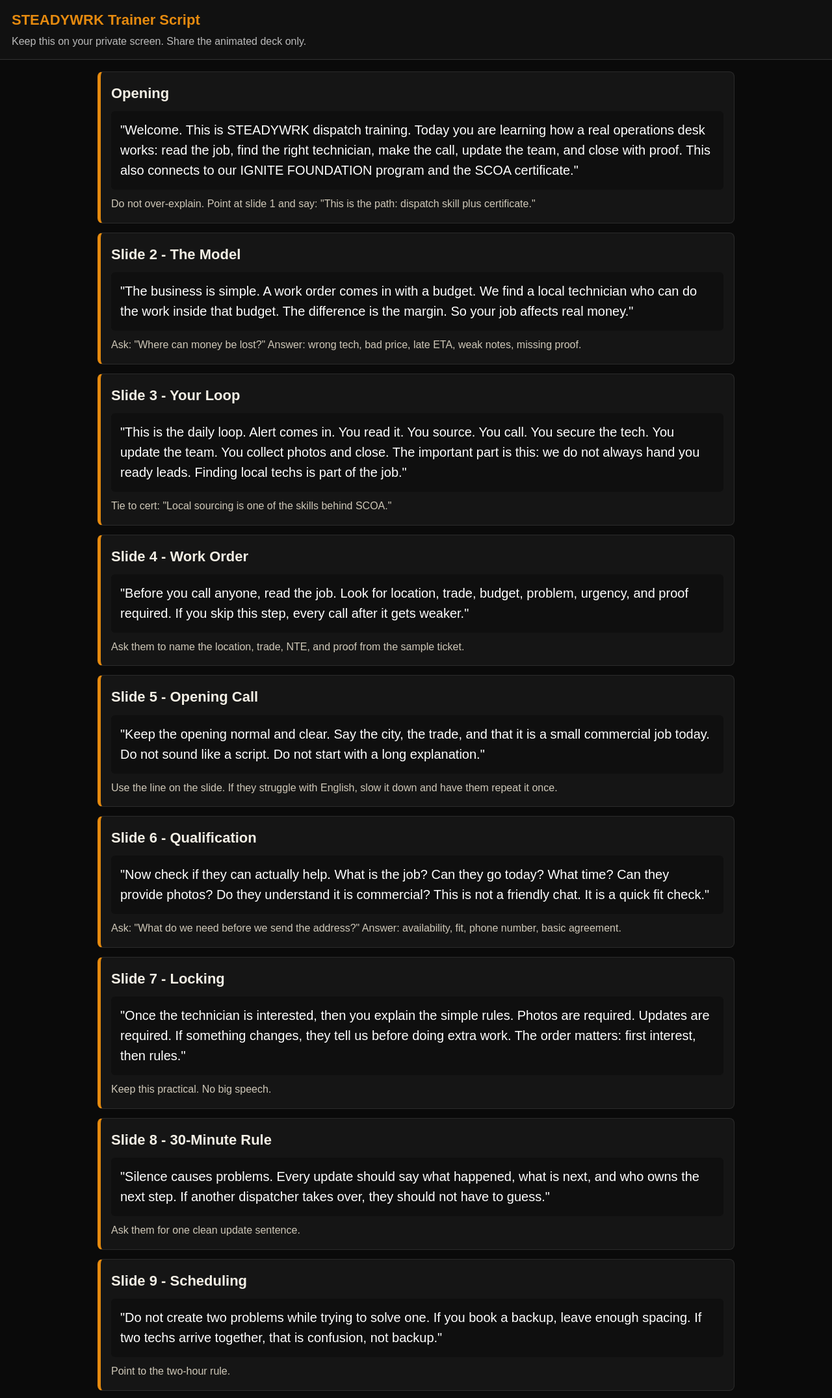
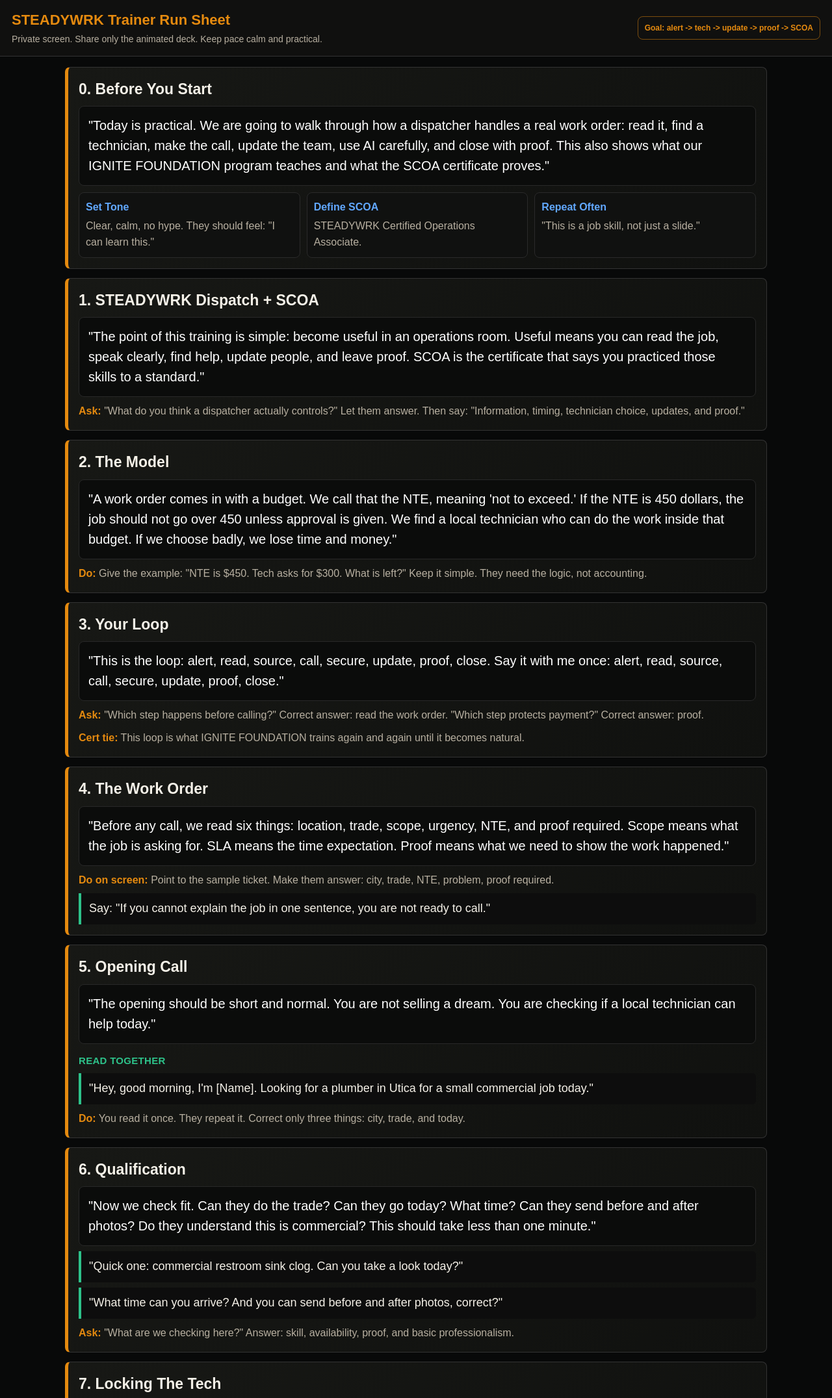
Before and after one commit to kimoalsalah/steadywrk-hub, a plain HTML site: page presenter-notes.html in a window 1280 px wide. Shown: the top 2152 px of the page at 65% size. Drawn offline with Linux system fonts and the light colour scheme.

Commit message:
Improve trainer script with practical run sheet

```diff
--- a/presenter-notes.html
+++ b/presenter-notes.html
@@ -3,113 +3,144 @@
 <head>
   <meta charset="UTF-8" />
   <meta name="viewport" content="width=device-width, initial-scale=1.0" />
-  <title>STEADYWRK Trainer Script - Simple</title>
+  <title>STEADYWRK Trainer Run Sheet</title>
   <style>
-    body { margin:0; background:#0a0a0a; color:#f3efe5; font-family:Arial, sans-serif; line-height:1.55; }
-    header { position:sticky; top:0; background:#111; border-bottom:1px solid #333; padding:14px 18px; z-index:5; }
-    h1 { margin:0; font-size:22px; color:#e58a0f; }
-    header p { margin:4px 0 0; color:#bbb; }
-    main { width:min(980px, calc(100% - 28px)); margin:18px auto 60px; display:grid; gap:14px; }
-    section { background:#151515; border:1px solid #2b2b2b; border-left:5px solid #e58a0f; border-radius:8px; padding:16px; }
-    h2 { margin:0 0 10px; font-size:22px; }
-    .say { font-size:20px; color:#fff; background:#0f0f0f; padding:14px; border-radius:6px; }
-    .do { color:#cfc8b8; margin-top:10px; }
-    b { color:#e58a0f; }
-    a { color:#e58a0f; }
+    :root { --bg:#080909; --card:#141512; --ink:#f5f1e8; --muted:#b8b0a1; --line:#333; --brand:#e58a0f; --green:#2dc28a; --blue:#61a8ff; }
+    * { box-sizing:border-box; }
+    body { margin:0; background:var(--bg); color:var(--ink); font-family:Arial, Helvetica, sans-serif; line-height:1.55; }
+    header { position:sticky; top:0; z-index:10; padding:14px 18px; background:#10100f; border-bottom:1px solid var(--line); display:flex; justify-content:space-between; gap:12px; align-items:center; }
+    h1 { margin:0; font-size:22px; color:var(--brand); }
+    header p { margin:2px 0 0; color:var(--muted); font-size:14px; }
+    .pill { border:1px solid rgba(229,138,15,.5); color:var(--brand); padding:8px 10px; border-radius:8px; font-weight:700; font-size:12px; white-space:nowrap; }
+    main { width:min(1080px, calc(100% - 28px)); margin:16px auto 80px; display:grid; gap:14px; }
+    section { background:linear-gradient(135deg,#171815,#10110f); border:1px solid var(--line); border-left:5px solid var(--brand); border-radius:8px; padding:16px; }
+    h2 { margin:0 0 8px; font-size:23px; }
+    h3 { margin:14px 0 6px; color:var(--green); font-size:15px; text-transform:uppercase; letter-spacing:.02em; }
+    .say { background:#0b0c0b; border:1px solid #282828; border-radius:8px; padding:14px; color:#fff; font-size:20px; }
+    .do, .ask, .note { margin-top:10px; color:var(--muted); font-size:16px; }
+    .ask b, .do b, .note b { color:var(--brand); }
+    .simple { display:grid; grid-template-columns:repeat(3,minmax(0,1fr)); gap:10px; margin-top:10px; }
+    .box { background:#101110; border:1px solid #2a2a2a; border-radius:8px; padding:10px; color:var(--muted); }
+    .box b { display:block; color:var(--blue); margin-bottom:4px; }
+    .line { font-size:18px; background:#0d0d0d; border-left:4px solid var(--green); padding:10px 12px; border-radius:0 6px 6px 0; margin-top:8px; }
+    code { color:var(--brand); background:#090909; padding:2px 4px; border-radius:4px; }
+    @media (max-width:760px){ header{position:relative;display:block}.pill{display:inline-block;margin-top:8px}.simple{grid-template-columns:1fr}.say{font-size:18px} }
   </style>
 </head>
 <body>
 <header>
-  <h1>STEADYWRK Trainer Script</h1>
-  <p>Keep this on your private screen. Share the animated deck only.</p>
+  <div>
+    <h1>STEADYWRK Trainer Run Sheet</h1>
+    <p>Private screen. Share only the animated deck. Keep pace calm and practical.</p>
+  </div>
+  <div class="pill">Goal: alert -> tech -> update -> proof -> SCOA</div>
 </header>
+
 <main>
   <section>
-    <h2>Opening</h2>
-    <div class="say">"Welcome. This is STEADYWRK dispatch training. Today you are learning how a real operations desk works: read the job, find the right technician, make the call, update the team, and close with proof. This also connects to our IGNITE FOUNDATION program and the SCOA certificate."</div>
-    <div class="do">Do not over-explain. Point at slide 1 and say: "This is the path: dispatch skill plus certificate."</div>
+    <h2>0. Before You Start</h2>
+    <div class="say">"Today is practical. We are going to walk through how a dispatcher handles a real work order: read it, find a technician, make the call, update the team, use AI carefully, and close with proof. This also shows what our IGNITE FOUNDATION program teaches and what the SCOA certificate proves."</div>
+    <div class="simple">
+      <div class="box"><b>Set Tone</b>Clear, calm, no hype. They should feel: "I can learn this."</div>
+      <div class="box"><b>Define SCOA</b>STEADYWRK Certified Operations Associate.</div>
+      <div class="box"><b>Repeat Often</b>"This is a job skill, not just a slide."</div>
+    </div>
   </section>
 
   <section>
-    <h2>Slide 2 - The Model</h2>
-    <div class="say">"The business is simple. A work order comes in with a budget. We find a local technician who can do the work inside that budget. The difference is the margin. So your job affects real money."</div>
-    <div class="do">Ask: "Where can money be lost?" Answer: wrong tech, bad price, late ETA, weak notes, missing proof.</div>
+    <h2>1. STEADYWRK Dispatch + SCOA</h2>
+    <div class="say">"The point of this training is simple: become useful in an operations room. Useful means you can read the job, speak clearly, find help, update people, and leave proof. SCOA is the certificate that says you practiced those skills to a standard."</div>
+    <div class="ask"><b>Ask:</b> "What do you think a dispatcher actually controls?" Let them answer. Then say: "Information, timing, technician choice, updates, and proof."</div>
   </section>
 
   <section>
-    <h2>Slide 3 - Your Loop</h2>
-    <div class="say">"This is the daily loop. Alert comes in. You read it. You source. You call. You secure the tech. You update the team. You collect photos and close. The important part is this: we do not always hand you ready leads. Finding local techs is part of the job."</div>
-    <div class="do">Tie to cert: "Local sourcing is one of the skills behind SCOA."</div>
+    <h2>2. The Model</h2>
+    <div class="say">"A work order comes in with a budget. We call that the NTE, meaning 'not to exceed.' If the NTE is 450 dollars, the job should not go over 450 unless approval is given. We find a local technician who can do the work inside that budget. If we choose badly, we lose time and money."</div>
+    <div class="do"><b>Do:</b> Give the example: "NTE is $450. Tech asks for $300. What is left?" Keep it simple. They need the logic, not accounting.</div>
   </section>
 
   <section>
-    <h2>Slide 4 - Work Order</h2>
-    <div class="say">"Before you call anyone, read the job. Look for location, trade, budget, problem, urgency, and proof required. If you skip this step, every call after it gets weaker."</div>
-    <div class="do">Ask them to name the location, trade, NTE, and proof from the sample ticket.</div>
+    <h2>3. Your Loop</h2>
+    <div class="say">"This is the loop: alert, read, source, call, secure, update, proof, close. Say it with me once: alert, read, source, call, secure, update, proof, close."</div>
+    <div class="ask"><b>Ask:</b> "Which step happens before calling?" Correct answer: read the work order. "Which step protects payment?" Correct answer: proof.</div>
+    <div class="note"><b>Cert tie:</b> This loop is what IGNITE FOUNDATION trains again and again until it becomes natural.</div>
   </section>
 
   <section>
-    <h2>Slide 5 - Opening Call</h2>
-    <div class="say">"Keep the opening normal and clear. Say the city, the trade, and that it is a small commercial job today. Do not sound like a script. Do not start with a long explanation."</div>
-    <div class="do">Use the line on the slide. If they struggle with English, slow it down and have them repeat it once.</div>
+    <h2>4. The Work Order</h2>
+    <div class="say">"Before any call, we read six things: location, trade, scope, urgency, NTE, and proof required. Scope means what the job is asking for. SLA means the time expectation. Proof means what we need to show the work happened."</div>
+    <div class="do"><b>Do on screen:</b> Point to the sample ticket. Make them answer: city, trade, NTE, problem, proof required.</div>
+    <div class="line">Say: "If you cannot explain the job in one sentence, you are not ready to call."</div>
   </section>
 
   <section>
-    <h2>Slide 6 - Qualification</h2>
-    <div class="say">"Now check if they can actually help. What is the job? Can they go today? What time? Can they provide photos? Do they understand it is commercial? This is not a friendly chat. It is a quick fit check."</div>
-    <div class="do">Ask: "What do we need before we send the address?" Answer: availability, fit, phone number, basic agreement.</div>
+    <h2>5. Opening Call</h2>
+    <div class="say">"The opening should be short and normal. You are not selling a dream. You are checking if a local technician can help today."</div>
+    <h3>Read Together</h3>
+    <div class="line">"Hey, good morning, I'm [Name]. Looking for a plumber in Utica for a small commercial job today."</div>
+    <div class="do"><b>Do:</b> You read it once. They repeat it. Correct only three things: city, trade, and today.</div>
   </section>
 
   <section>
-    <h2>Slide 7 - Locking</h2>
-    <div class="say">"Once the technician is interested, then you explain the simple rules. Photos are required. Updates are required. If something changes, they tell us before doing extra work. The order matters: first interest, then rules."</div>
-    <div class="do">Keep this practical. No big speech.</div>
+    <h2>6. Qualification</h2>
+    <div class="say">"Now we check fit. Can they do the trade? Can they go today? What time? Can they send before and after photos? Do they understand this is commercial? This should take less than one minute."</div>
+    <div class="line">"Quick one: commercial restroom sink clog. Can you take a look today?"</div>
+    <div class="line">"What time can you arrive? And you can send before and after photos, correct?"</div>
+    <div class="ask"><b>Ask:</b> "What are we checking here?" Answer: skill, availability, proof, and basic professionalism.</div>
   </section>
 
   <section>
-    <h2>Slide 8 - 30-Minute Rule</h2>
-    <div class="say">"Silence causes problems. Every update should say what happened, what is next, and who owns the next step. If another dispatcher takes over, they should not have to guess."</div>
-    <div class="do">Ask them for one clean update sentence.</div>
+    <h2>7. Locking The Tech</h2>
+    <div class="say">"Once they are interested, then we give the basic rules. Photos are required. Updates are required. If the scope changes, they stop and tell us first. We do not let them create surprise charges."</div>
+    <div class="line">"Perfect. I'll text the address and job notes now. Reply with ETA when you are on the way."</div>
+    <div class="note"><b>Simple rule:</b> First get interest. Then explain rules. If you start with rules, the call feels heavy.</div>
   </section>
 
   <section>
-    <h2>Slide 9 - Scheduling</h2>
-    <div class="say">"Do not create two problems while trying to solve one. If you book a backup, leave enough spacing. If two techs arrive together, that is confusion, not backup."</div>
-    <div class="do">Point to the two-hour rule.</div>
+    <h2>8. Updates</h2>
+    <div class="say">"A good update tells the team what happened and what happens next. Bad update: 'called tech.' Good update: 'JOB-7018: called 4 plumbers, one available at 2:30, waiting for photo confirmation, next call in 10 minutes.'"</div>
+    <div class="do"><b>Do:</b> Make them write one update out loud using this format: <code>JOB - action - status - next step</code>.</div>
+    <div class="note"><b>SCOA tie:</b> Clear updates are part of war-room discipline.</div>
   </section>
 
   <section>
-    <h2>Slide 10 - Certificate Path</h2>
-    <div class="say">"This is where the training connects to the program. IGNITE FOUNDATION is six weeks, two sessions per week, in Aqaba and Amman, with twenty seats per cohort. It teaches dispatch, operations English, AI tool use, sourcing, documentation, and professional conduct. Graduates receive SCOA: STEADYWRK Certified Operations Associate, verifiable at steadywrk.app/verify."</div>
-    <div class="do">Arabic line if needed: "أساسيات الحقبة الذكية هي بوابتكم لتعلّم تشغيل غرفة العمليات في عصر الذكاء الاصطناعي."</div>
+    <h2>9. Scheduling</h2>
+    <div class="say">"Backup is good. Confusion is bad. If you send two technicians at the same time, you create a new problem. Keep spacing. Know who is primary and who is backup."</div>
+    <div class="ask"><b>Ask:</b> "Why can two techs at the same time be bad?" Answer: double charge, site confusion, angry techs, bad client experience.</div>
   </section>
 
   <section>
-    <h2>Slide 11 - AI Copilot</h2>
-    <div class="say">"AI is part of the work, but it is not the boss. We can use it to summarize a ticket, make a checklist, draft a clean update, or help with English. But we must check it. Always check the real work order: address, scope, NTE, SLA, client rules, technician availability, and proof needed."</div>
-    <div class="do">Say clearly: "The rule is prompt, verify, decide. Not prompt, copy, send."</div>
+    <h2>10. Certificate Path</h2>
+    <div class="say">"IGNITE FOUNDATION is the full program behind this. It is six weeks, two sessions per week, in Aqaba and Amman, with twenty seats per cohort. It covers operations English, dispatch basics, AI tool use, local sourcing, digital tools, professional conduct, and a live capstone simulation. Graduates receive SCOA: STEADYWRK Certified Operations Associate, verifiable at steadywrk.app/verify."</div>
+    <div class="line">Arabic: "أساسيات الحقبة الذكية هي تدريب عملي لدخول عمليات الخدمات الميدانية بثقة، مع استخدام أدوات الذكاء الاصطناعي بحذر واحتراف."</div>
   </section>
 
   <section>
-    <h2>Slide 12 - What You Get</h2>
-    <div class="say">"Here is what the program gives you. You learn operations English, dispatch basics, how to read tickets, how to call technicians, how to use AI carefully, how to update the team, and how to close jobs with proof. You also learn the local market: Aqaba, Amman, hotels, facility maintenance, and construction. At the end, the capstone simulation tests the real behavior, and SCOA gives proof that you completed the standard."</div>
-    <div class="do">Keep it short. This is the offer. Do not sound like an ad. Sound like: "Here are the skills you leave with."</div>
+    <h2>11. AI Copilot</h2>
+    <div class="say">"AI can help, but it cannot be trusted blindly. Use it to summarize, translate, make a checklist, or draft an update. But always check the real source: address, scope, NTE, SLA, client rules, tech status, and proof needed."</div>
+    <div class="line">Say this clearly: "Prompt. Verify. Decide. Never prompt, copy, send."</div>
+    <div class="do"><b>Example:</b> "AI says this is low priority. But the ticket says water is backing up in a store restroom. We check the ticket, not the AI confidence."</div>
   </section>
 
   <section>
-    <h2>Slide 13 - Read The Call Script Together</h2>
-    <div class="say">"Now we are going to read the technician call together. I will read one line first, then you repeat it. The goal is not perfect accent. The goal is clear, calm, useful English."</div>
-    <div class="do">Read line 1 from the slide. Pause. Make them repeat. Then line 2, line 3, line 4. Correct only clarity: city, trade, today, ETA, photos.</div>
-    <div class="say">"Line one: Hey, good morning, I'm [Name]. Looking for a plumber in Utica for a small commercial job today."</div>
-    <div class="say">"Line two: Quick one: commercial restroom sink clog. Can you take a look today?"</div>
-    <div class="say">"Line three: What time can you arrive? And you can send before and after photos, correct?"</div>
-    <div class="say">"Line four: Perfect. I'll text the address and job notes now. Reply with ETA when you are on the way."</div>
+    <h2>12. What They Get</h2>
+    <div class="say">"What you leave with is practical: better operations English, better call control, better ticket reading, better local sourcing, safer AI use, cleaner updates, and proof discipline. These are skills hotels, facility teams, contractors, and operations desks actually need."</div>
+    <div class="ask"><b>Ask:</b> "Which skill sounds most useful to you: English, AI, sourcing, updates, or proof?" Use their answer to make it personal.</div>
+  </section>
+
+  <section>
+    <h2>13. Script Walkthrough</h2>
+    <div class="say">"Now we practice the technician call. I will read one line. You repeat it. We are not chasing a perfect accent. We are chasing clear meaning."</div>
+    <div class="line">1. "Hey, good morning, I'm [Name]. Looking for a plumber in Utica for a small commercial job today."</div>
+    <div class="line">2. "Quick one: commercial restroom sink clog. Can you take a look today?"</div>
+    <div class="line">3. "What time can you arrive? And you can send before and after photos, correct?"</div>
+    <div class="line">4. "Perfect. I'll text the address and job notes now. Reply with ETA when you are on the way."</div>
+    <div class="do"><b>Do:</b> After they repeat, ask: "What did we learn from the tech?" They should say: availability, ETA, photo agreement, phone number.</div>
   </section>
 
   <section>
     <h2>Close</h2>
-    <div class="say">"The goal is not to memorize slides. The goal is to act like an operations person: read clearly, speak clearly, use AI carefully, update clearly, source locally, and close with proof. That is what the certificate is meant to show."</div>
-    <div class="do">Then start the live exercise or Q&A.</div>
+    <div class="say">"That is the work: read clearly, call clearly, update clearly, use AI carefully, and close with proof. If you can do that under pressure, you are not just watching operations. You are useful inside operations. That is what SCOA is meant to prove."</div>
   </section>
 </main>
 </body>
```
